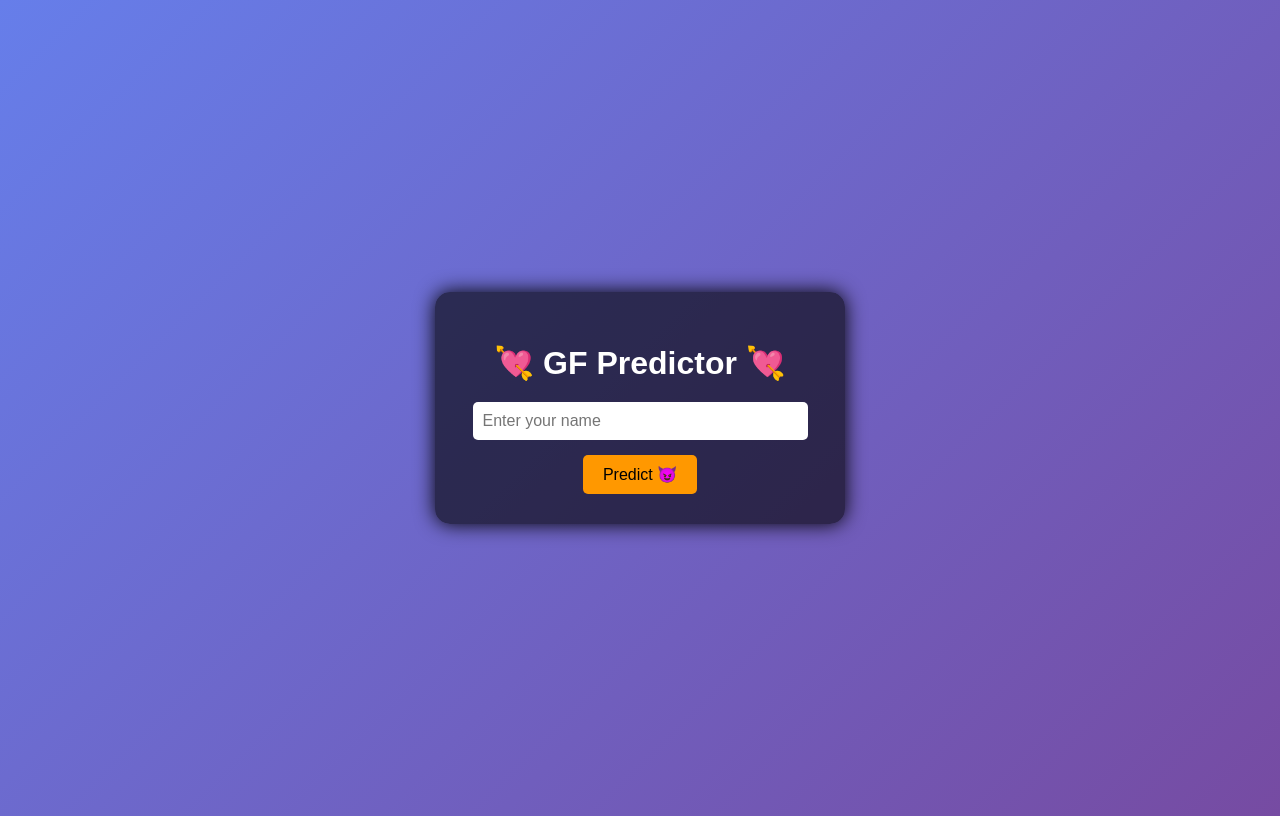
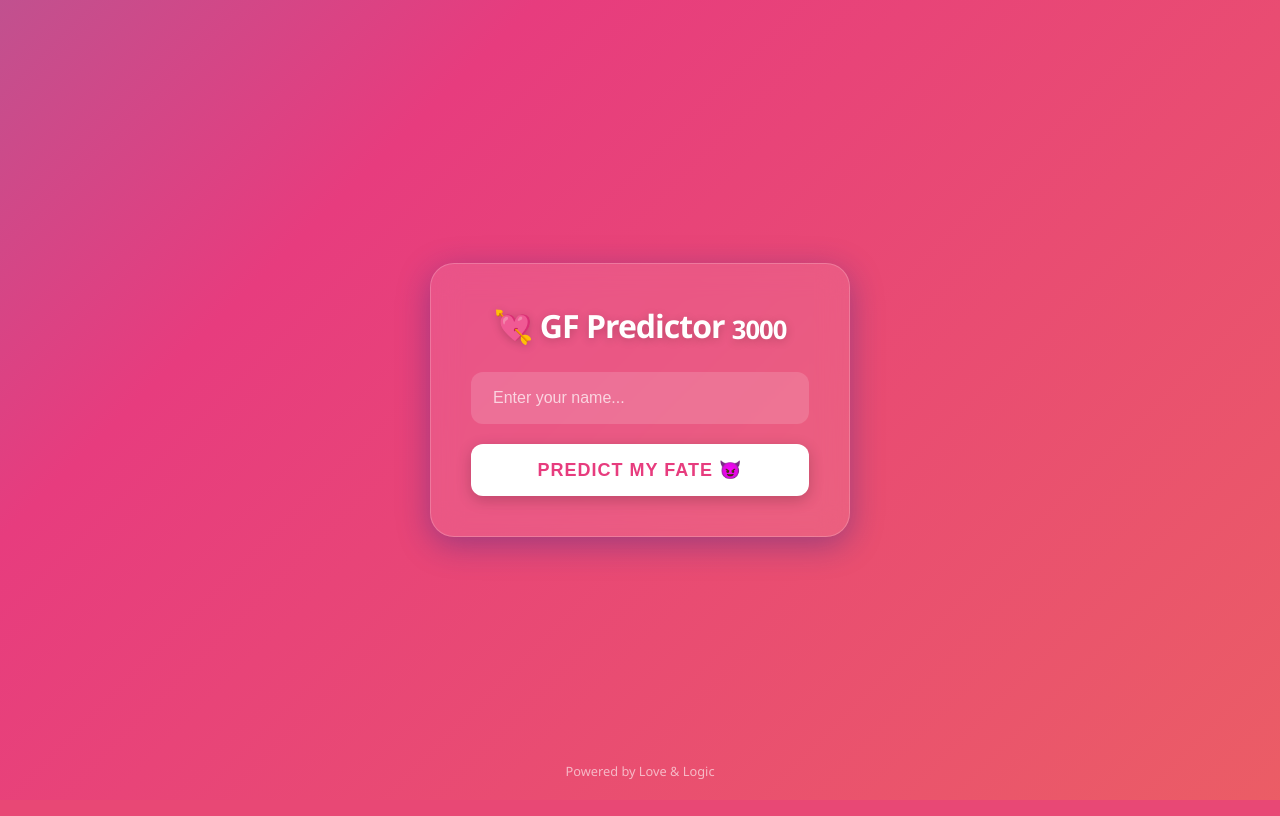
Before and after one commit to ompd654321-prog/gf-predictor, a Flask app: page / in a window 1280 px wide. Run offline with Flask 3, Linux system fonts and the light colour scheme.

Commit message:
Update index.html

```diff
--- a/templates/index.html
+++ b/templates/index.html
@@ -1,77 +1,159 @@
 <!DOCTYPE html>
-<html>
+<html lang="en">
 <head>
+    <meta charset="UTF-8">
+    <meta name="viewport" content="width=device-width, initial-scale=1.0">
     <title>GF Predictor 3000 😎</title>
     <style>
+        /* Modern Reset & Base Styles */
+        * {
+            margin: 0;
+            padding: 0;
+            box-sizing: border-box;
+        }
+
         body {
-            font-family: Arial;
-            background: linear-gradient(135deg, #667eea, #764ba2);
+            font-family: 'Segoe UI', Roboto, Helvetica, Arial, sans-serif;
+            /* Animated Gradient Background */
+            background: linear-gradient(-45deg, #ee7752, #e73c7e, #23a6d5, #23d5ab);
+            background-size: 400% 400%;
+            animation: gradient 15s ease infinite;
             height: 100vh;
             display: flex;
             justify-content: center;
             align-items: center;
-            color: white;
+            overflow: hidden;
         }
 
+        @keyframes gradient {
+            0% { background-position: 0% 50%; }
+            50% { background-position: 100% 50%; }
+            100% { background-position: 0% 50%; }
+        }
+
+        /* Glassmorphism Card */
         .card {
-            background: rgba(0,0,0,0.6);
-            padding: 30px;
-            width: 350px;
+            background: rgba(255, 255, 255, 0.1);
+            backdrop-filter: blur(15px);
+            -webkit-backdrop-filter: blur(15px);
+            border: 1px solid rgba(255, 255, 255, 0.2);
+            padding: 40px;
+            width: 90%;
+            max-width: 420px;
             text-align: center;
-            border-radius: 15px;
-            box-shadow: 0 0 20px black;
+            border-radius: 24px;
+            box-shadow: 0 8px 32px 0 rgba(31, 38, 135, 0.37);
+            transition: transform 0.3s ease;
+        }
+
+        .card:hover {
+            transform: translateY(-5px);
         }
 
         h1 {
-            margin-bottom: 20px;
+            font-size: 2rem;
+            margin-bottom: 25px;
+            font-weight: 800;
+            letter-spacing: -1px;
+            color: white;
+            text-shadow: 0 2px 10px rgba(0,0,0,0.2);
         }
 
+        /* Input Styling */
         input {
-            width: 90%;
-            padding: 10px;
-            border-radius: 5px;
-            border: none;
-            margin-bottom: 15px;
+            width: 100%;
+            padding: 15px 20px;
+            background: rgba(255, 255, 255, 0.15);
+            border: 2px solid transparent;
+            border-radius: 12px;
+            outline: none;
+            color: white;
             font-size: 16px;
+            margin-bottom: 20px;
+            transition: all 0.3s ease;
         }
 
+        input::placeholder {
+            color: rgba(255, 255, 255, 0.7);
+        }
+
+        input:focus {
+            background: rgba(255, 255, 255, 0.25);
+            border-color: #ffffff;
+            box-shadow: 0 0 15px rgba(255,255,255,0.2);
+        }
+
+        /* Neon Button Styling */
         button {
-            padding: 10px 20px;
-            font-size: 16px;
-            background: #ff9800;
+            width: 100%;
+            padding: 15px;
+            font-size: 18px;
+            font-weight: bold;
+            text-transform: uppercase;
+            letter-spacing: 1px;
+            background: #ffffff;
+            color: #e73c7e;
             border: none;
-            border-radius: 5px;
+            border-radius: 12px;
             cursor: pointer;
+            transition: all 0.3s ease;
+            box-shadow: 0 4px 15px rgba(0,0,0,0.2);
         }
 
         button:hover {
-            background: #ffc107;
+            background: #ffecf2;
+            transform: scale(1.02);
+            box-shadow: 0 6px 20px rgba(0,0,0,0.3);
         }
 
+        button:active {
+            transform: scale(0.98);
+        }
+
+        /* Result Section */
         .result {
-            margin-top: 20px;
-            font-size: 18px;
+            margin-top: 30px;
+            padding: 20px;
+            background: rgba(0, 0, 0, 0.2);
+            border-radius: 12px;
+            font-size: 1.2rem;
+            font-weight: 600;
             color: #00ffcc;
+            text-shadow: 0 0 10px rgba(0, 255, 204, 0.5);
+            animation: fadeIn 0.5s ease-out;
+        }
+
+        @keyframes fadeIn {
+            from { opacity: 0; transform: vertical-align: -10px; }
+            to { opacity: 1; transform: vertical-align: 0; }
+        }
+
+        footer {
+            position: absolute;
+            bottom: 20px;
+            font-size: 0.8rem;
+            color: rgba(255,255,255,0.6);
         }
     </style>
 </head>
 <body>
 
 <div class="card">
-    <h1>💘 GF Predictor 💘</h1>
+    <h1>💘 GF Predictor <span style="font-size: 0.8em; vertical-align: middle;">3000</span></h1>
 
     <form method="POST">
-        <input type="text" name="name" placeholder="Enter your name" required>
-        <br>
-        <button type="submit">Predict 😈</button>
+        <input type="text" name="name" placeholder="Enter your name..." required autocomplete="off">
+        <button type="submit">Predict My Fate 😈</button>
     </form>
 
     {% if result %}
         <div class="result">
-            {{ result }}
+            ✨ {{ result }}
         </div>
     {% endif %}
 </div>
 
+<footer>Powered by Love & Logic</footer>
+
 </body>
 </html>
```
